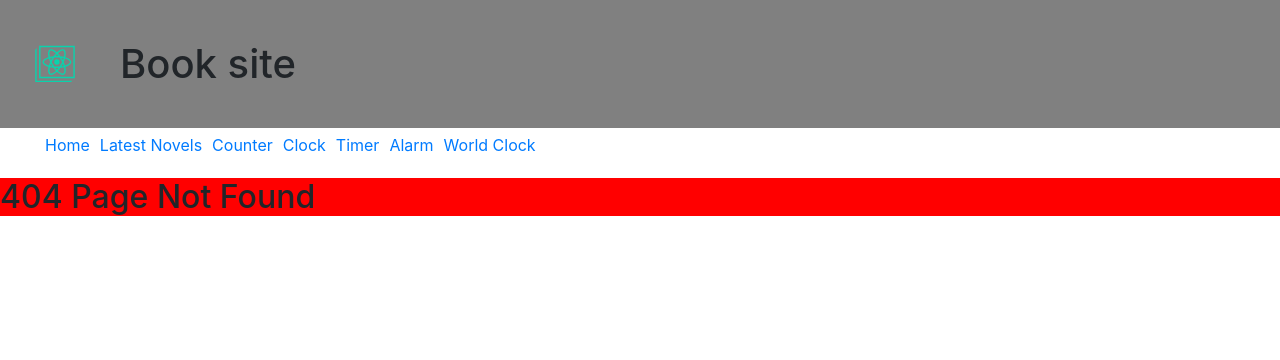
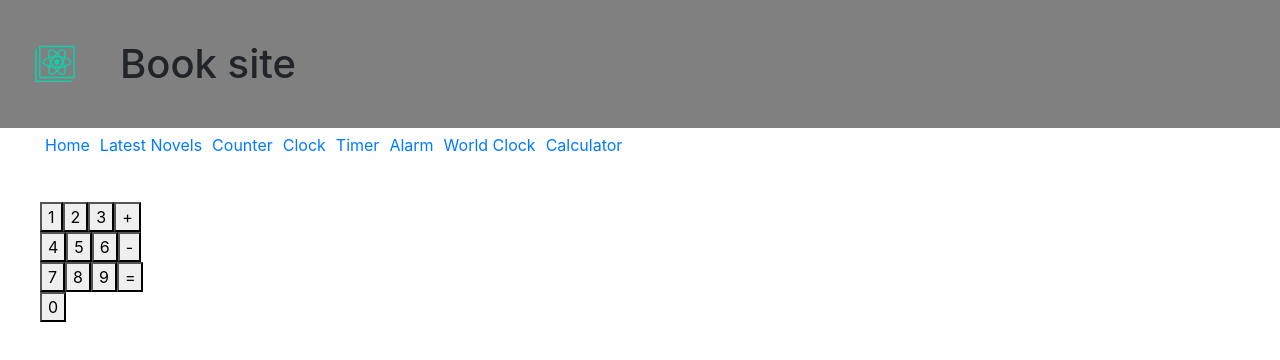
Before and after one commit to stevelp99/book_and_counter, a React (Create React App) app: page /calc in a window 1280 px wide. Before the commit this address had no page. Shown: the top 360 px of the page. Built offline with nearby package versions, Linux system fonts and the light colour scheme.

Commit message:
starting calc

```diff
--- a/src/AppRouter.js
+++ b/src/AppRouter.js
@@ -9,6 +9,7 @@ import Clock from "./pages/Clock";
 import Timer from "./pages/Timer";
 import Alarm from "./pages/Alarm";
 import World from "./pages/World";
+import Calc from "./pages/Calc";
 const header ={
     display: "flex",
     flexDirection: "row",
@@ -31,6 +32,7 @@ export default function AppRouter(){
             <li style={space}><Link style={linkSpace}to="timer">Timer</Link></li>
             <li style={space}><Link style={linkSpace}to="alarm">Alarm</Link></li>
             <li style={space}><Link style={linkSpace}to="world">World Clock</Link></li>
+            <li style={space}><Link style={linkSpace}to="calc">Calculator</Link></li>
         </ul>
         <Switch>
             <Route exact path="/">
@@ -57,6 +59,9 @@ export default function AppRouter(){
             <Route exact path="/world">
                 <World/>
             </Route>
+            <Route exact path="/calc">
+                <Calc/>
+            </Route>
             <Route>
                 <PageNotFound />
             </Route>
--- a/src/pages/Alarm.jsx
+++ b/src/pages/Alarm.jsx
@@ -1,9 +1,39 @@
-import React from 'react'
+import React from "react";
 
 const title={
-    margin:50
-  }
+  margin:40
+}
 export default function Alarm() {
 
-    return <h1 style={title}>Alarm</h1>;
-  }
+  return <h2 style={title}>Alarm</h2>;
+}
+// import React from 'react'
+
+
+// export default function Alarm() {
+// class Alarm extends Component{
+//   constructor(){
+//     super();
+//     //new Date(yr,month,day,hr,min,sec,milsec)
+//     this.state={
+//       dateTime: new Date (2019, 11, 07)
+//     }
+//   }
+
+//   componentDidMount(){
+//     setInterval(()=>{
+//       //check if time now is time of slasm
+//       if(new Date() >this.state.dateTime){
+//         //show message, end alarm (clear interval)
+//       }
+//     },1000)
+//   }
+
+//   render(){
+//     return{
+//       <>
+//       <h1>Alarm</h1>
+//       </>
+//     }
+//   }
+// }
--- /dev/null
+++ b/src/pages/Calc.jsx
@@ -0,0 +1,33 @@
+
+import React, {Component} from 'react';
+
+const title={
+    margin:40
+  }
+
+class Calc extends Component {
+    render() {
+        return (
+            <div style={title} className="button">
+                <button name="1" onClick={e => this.props.onClick(e.value)}>1</button>
+                <button name="2" onClick={e => this.props.onClick(e.value)}>2</button>
+                <button name="3" onClick={e => this.props.onClick(e.value)}>3</button>
+                <button name="+" onClick={e => this.props.onClick(e.value)}>+</button>
+                <div/>
+                <button name="4" onClick={e => this.props.onClick(e.value)}>4</button>
+                <button name="5" onClick={e => this.props.onClick(e.value)}>5</button>
+                <button name="6" onClick={e => this.props.onClick(e.value)}>6</button>
+                <button name="-" onClick={e => this.props.onClick(e.value)}>-</button>
+                <div/>
+                <button name="7" onClick={e => this.props.onClick(e.value)}>7</button>
+                <button name="8" onClick={e => this.props.onClick(e.value)}>8</button>
+                <button name="9" onClick={e => this.props.onClick(e.value)}>9</button>
+                <button name="=" onClick={e => this.props.onClick(e.value)}>=</button>
+                <div/>
+                <button name="0" onClick={e => this.props.onClick(e.value)}>0</button>
+                <div/>
+            </div>
+        );
+    }
+}
+export default Calc;
--- a/src/pages/Counter.jsx
+++ b/src/pages/Counter.jsx
@@ -41,9 +41,7 @@ class counter extends React.Component{
             <Button variant="primary" onClick={this.decrease} style={buttonMargin}className="counter">-</Button>
                 <h2 style={align}>{this.state.count}</h2>
             </div>
-
             </>
-
         );
     }
 }
```
